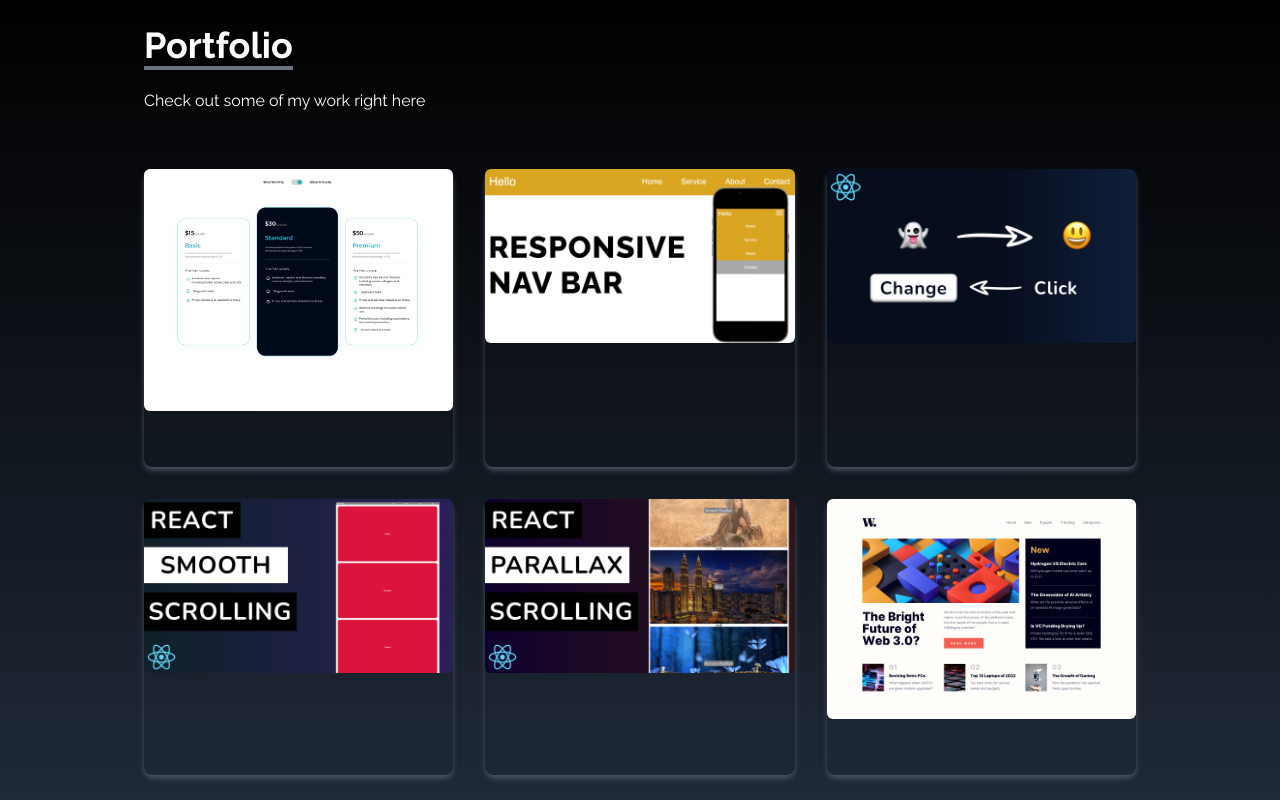
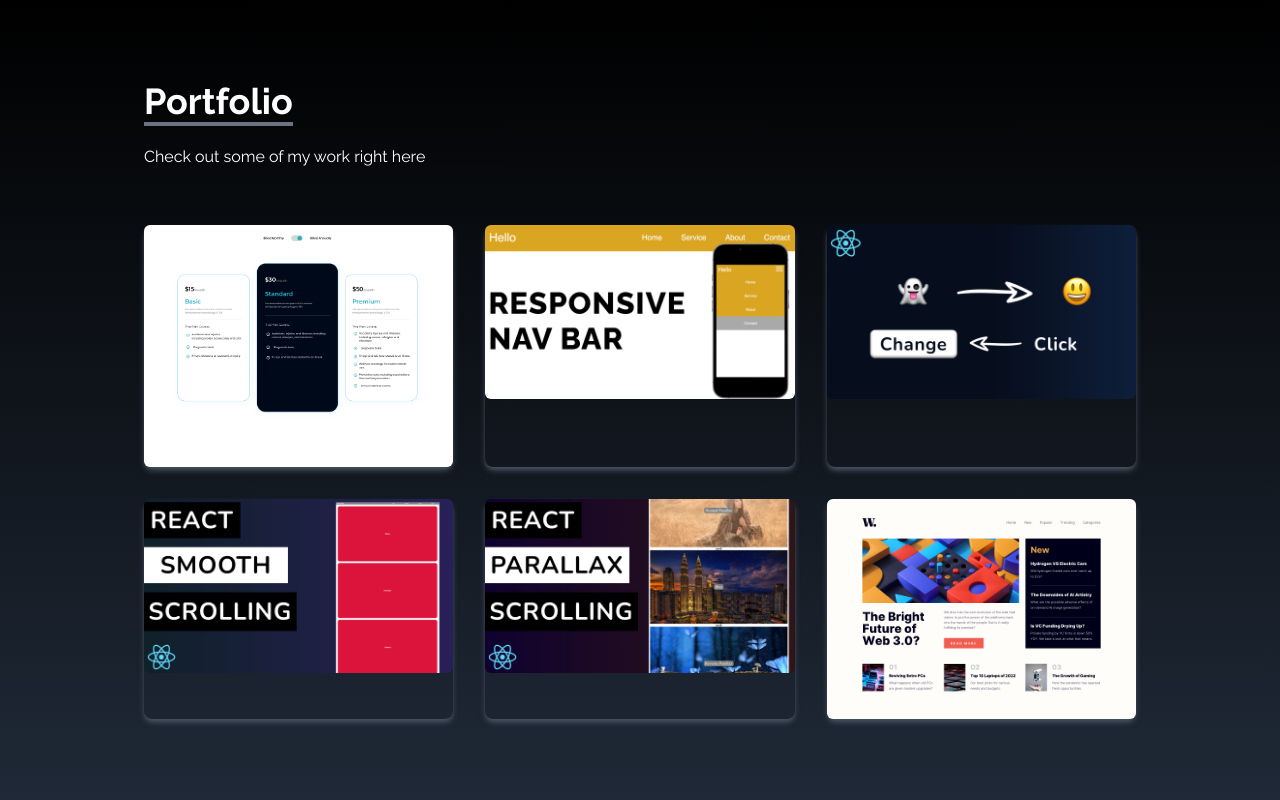
Before and after one commit to KOLEXCLEAM07/kolex-portfolio-, a React (Create React App) app: page / in a window 1280 px wide. Shown: the part 1600-2400 px from the top of the page. Built offline with nearby package versions, Linux system fonts and the light colour scheme.

Commit message:
Update Portfolio.jsx

```diff
--- a/src/components/Portfolio.jsx
+++ b/src/components/Portfolio.jsx
@@ -55,14 +55,7 @@ const Portfolio = () => {
                     alt=""
                     className="rounded-md duration-200 hover:scale-105"
                   />
-                  <div className="flex items-center justify-center">
-                    <button className=" w-1/2 px-6 py-3 m-4 duration-200 hover:scale-105">
 
-                    </button>
-                    <button className="px-6 py-3 w-1/2 m-4 duration-200 hover:scale-105">
-
-                    </button>
-                  </div>
                 </div>
               ))}
             </div>
```
